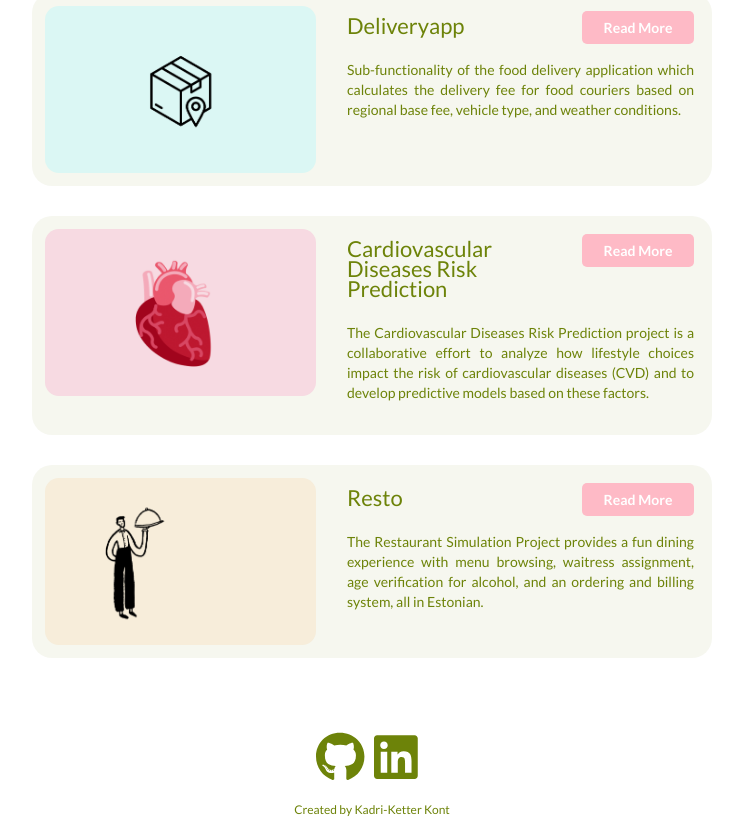
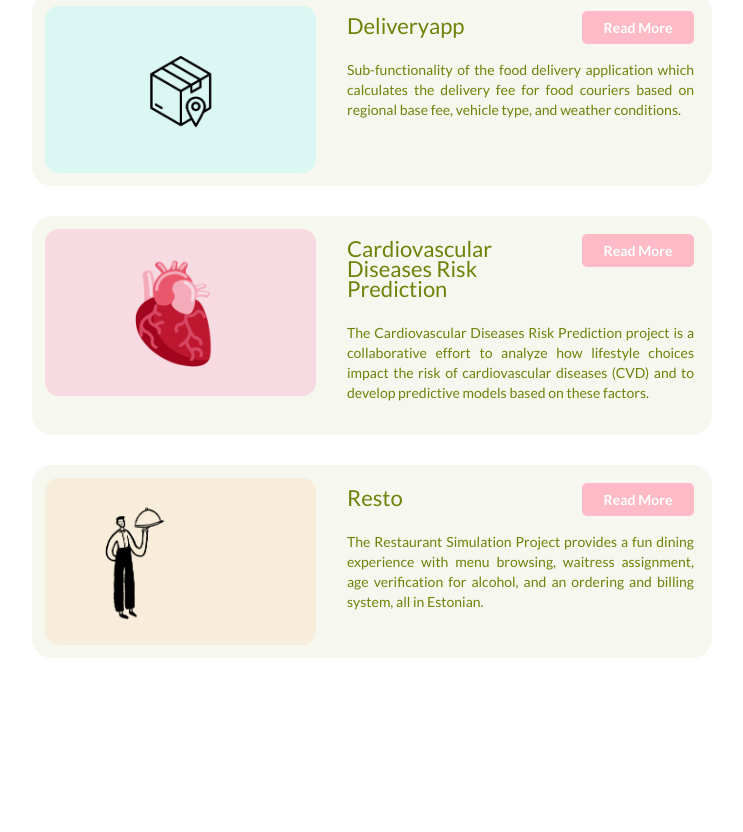
Before and after one commit to kkkont/portfolio, a React (Create React App) app: page /#/ in a window 1280 px wide. Shown: the part 1336-2168 px from the top of the page, without its empty margins (268-1011 px from the left). After the commit the page ends 2014 px from the top, so only its background shows below. Built offline with nearby package versions, Linux system fonts and the light colour scheme.

Commit message:
Got rid of the footer and other small changes

```diff
--- a/src/assets/data/projects.json
+++ b/src/assets/data/projects.json
@@ -3,7 +3,7 @@
     "id": 1,
     "title": "Recipe app",
     "shortDescription": "Web application dedicated to recipe sharing and storage. Users can create accounts, manage their recipes privately or publicly, and interact with others through comments and likes, enhancing their culinary experience.",
-    "detailedDescription": "NomNomNotebook is a web application for recipe sharing and storage. Users can create accounts, store their favorite recipes, and share them publicly with the community. Users can decide whether they want to make their recipes public for others to enjoy or keep them private only for themselves. Additionally, application allows users to interact with each other by liking and commenting on shared recipes. Each user has a personalized profile that they can update as needed, making it easy to manage their information. ",
+    "detailedDescription": "NomNomNotebook is a web application for recipe sharing and storage. Users can create accounts, store their favorite recipes, and share them publicly with the community. \nUsers can decide whether they want to make their recipes public for others to enjoy or keep them private only for themselves. Additionally, application allows users to interact with each other by liking and commenting on shared recipes. Each user has a personalized profile that they can update as needed, making it easy to manage their information. ",
     "image": "/images/nomnomnotebook.png",
     "repositoryLink": "https://github.com/kkkont/nomnomnotebook",
     "technologies": [
@@ -19,7 +19,7 @@
     "id": 2,
     "title": "Cinemate",
     "shortDescription": "Cinemate is an intuitive platform for browsing movies and viewing schedules. It features a seat selection algorithm, allowing users to choose their seats and check out effortlessly.",
-    "detailedDescription": "Cinemate is a cinema application designed to provide an user-friendly experience for selecting movies, viewing schedules, choosing seats, and completing bookings. The project is divided into two parts: the frontend and the backend, both available separately on my GitHub account. The frontend offers an interface that allows user to browse movies, view showtimes, select their seats, and proceed through checkout. The backend supports these features by managing movie data, seat availability, and seat recommendations. It also integrates with an external movie database to enhance movie details with ratings and summaries.",
+    "detailedDescription": "Cinemate is a cinema application designed to provide an user-friendly experience for selecting movies, viewing schedules, choosing seats, and completing bookings. \nThe project is divided into two parts: the frontend and the backend, both available separately on my GitHub account. The frontend offers an interface that allows user to browse movies, view showtimes, select their seats, and proceed through checkout. The backend supports these features by managing movie data, seat availability, and seat recommendations. It also integrates with an external movie database to enhance movie details with ratings and summaries.",
     "image": "/images/cinemate.png",
     "repositoryLink": "https://github.com/kkkont",
     "technologies": [
@@ -36,7 +36,7 @@
     "id": 3,
     "title": "Deliveryapp",
     "shortDescription": "Sub-functionality of the food delivery application which calculates the delivery fee for food couriers based on regional base fee, vehicle type, and weather conditions.",
-    "detailedDescription": "The Delivery Fee Calculator Application is a sub-functionality of a food delivery system designed to calculate delivery fees for food couriers. The application determines fees based on various factors, such as the base delivery fee in a specific city, the type of vehicle used, and current weather conditions. Weather data is fetched from an external API, allowing for real-time adjustments to delivery fees. Users can request delivery fee calculations through a RESTful API, providing input parameters such as city, vehicle type, and an optional date.",
+    "detailedDescription": "The Delivery Fee Calculator Application is a sub-functionality of a food delivery system designed to calculate delivery fees for food couriers. The application determines fees based on various factors, such as the base delivery fee in a specific city, the type of vehicle used, and current weather conditions. \nWeather data is fetched from an external API, allowing for real-time adjustments to delivery fees. Users can request delivery fee calculations through a RESTful API, providing input parameters such as city, vehicle type, and an optional date.",
     "image": "/images/delivery.png",
     "repositoryLink": "https://github.com/kkkont/deliveryapp",
     "technologies": ["Java", "Spring Boot", "H2 Database"]
@@ -45,7 +45,7 @@
     "id": 4,
     "title": "Cardiovascular Diseases Risk Prediction",
     "shortDescription": "The Cardiovascular Diseases Risk Prediction project is a collaborative effort to analyze how lifestyle choices impact the risk of cardiovascular diseases (CVD) and to develop predictive models based on these factors.",
-    "detailedDescription": "The Cardiovascular Diseases Risk Prediction project is a collaborative initiative that aims to analyze the impact of various lifestyle factors on the presence of cardiovascular diseases using a dedicated dataset. The project includes visualizations that illustrate relationships between factors such as general health, age, gender, BMI, exercise, smoking history, diabetes, and heart disease. The predictive model created for assessing cardiovascular disease risk achieved an accuracy of 95%, with AUC score of 0.99, demonstrating its effectiveness in identifying individuals at risk. ",
+    "detailedDescription": "The Cardiovascular Diseases Risk Prediction project is a collaborative initiative that aims to analyze the impact of various lifestyle factors on the presence of cardiovascular diseases using a dedicated dataset. \nThe project includes visualizations that illustrate relationships between factors such as general health, age, gender, BMI, exercise, smoking history, diabetes, and heart disease. The predictive model created for assessing cardiovascular disease risk achieved an accuracy of 95%, with AUC score of 0.99, demonstrating its effectiveness in identifying individuals at risk. ",
     "image": "/images/cardiovasc.png",
     "repositoryLink": "https://github.com/Roberta1400/Cardiovascular-Diseases-Risk-Prediction",
     "technologies": ["Python", "Jupyter Notebook"]
@@ -54,7 +54,7 @@
     "id": 5,
     "title": "Resto",
     "shortDescription": "The Restaurant Simulation Project provides a fun dining experience with menu browsing, waitress assignment, age verification for alcohol, and an ordering and billing system, all in Estonian.",
-    "detailedDescription": "The Restaurant Simulation Project is a collaborative effort to create a simple Java-based application that simulates the experience of dining at a restaurant using JavaFX and Gradle. Entirely in Estonian, this application allows users to interact with a virtual restaurant environment. Key features include reading the restaurant menu from a file for easy updates, randomly assigning one of four multiple waitresses to each user, and implementing an age verification system for ordering age-restricted items off the menu. Users can place multiple orders, request a bill, and have the bill details logged in a separate file.",
+    "detailedDescription": "The Restaurant Simulation Project is a collaborative effort to create a simple Java-based application that simulates the experience of dining at a restaurant using JavaFX and Gradle. Entirely in Estonian, this application allows users to interact with a virtual restaurant environment. \nKey features include reading the restaurant menu from a file for easy updates, randomly assigning one of four multiple waitresses to each user, and implementing an age verification system for ordering age-restricted items off the menu. Users can place multiple orders, request a bill, and have the bill details logged in a separate file.",
     "image": "/images/resto.png",
     "repositoryLink": "https://github.com/kkkont/resto",
     "technologies": ["Java"]
--- a/src/components/footer/Footer.css
+++ /dev/null
@@ -1,23 +0,0 @@
-footer {
-  display: flex;
-  flex-direction: column;
-  justify-content: center;
-  align-items: center;
-  margin-top: 50px;
-}
-.footer-links a {
-  color: var(--main-color);
-  margin-right: 10px;
-  font-size: 50px;
-}
-footer p {
-  font-family: "Lato", sans-serif;
-  font-weight: 400;
-  font-size: 12px;
-  color: var(--main-color);
-  line-height: 20px;
-}
-
-.footer-links a :hover {
-  color: #5b6d07;
-}
--- a/src/components/footer/Footer.js
+++ /dev/null
@@ -1,37 +0,0 @@
-import React, { useState, useEffect } from "react";
-import aboutData from "../../assets/data/about.json";
-import { FontAwesomeIcon } from "@fortawesome/react-fontawesome";
-import { faLinkedin, faGithub } from "@fortawesome/free-brands-svg-icons";
-import "./Footer.css";
-
-function Footer() {
-  const [aboutInfo, setAboutInfo] = useState({});
-
-  useEffect(() => {
-    setAboutInfo(aboutData);
-  }, []);
-  return (
-    <footer>
-      <div className="footer-links">
-        <a
-          href={aboutInfo.github}
-          target="_blank"
-          rel="noopener noreferrer"
-          aria-label="GitHub"
-        >
-          <FontAwesomeIcon icon={faGithub} />
-        </a>
-        <a
-          href={aboutInfo.linkedin}
-          target="_blank"
-          rel="noopener noreferrer"
-          aria-label="LinkedIn"
-        >
-          <FontAwesomeIcon icon={faLinkedin} />
-        </a>
-      </div>
-      <p>Created by Kadri-Ketter Kont</p>
-    </footer>
-  );
-}
-export default Footer;
--- a/src/pages/Home.js
+++ b/src/pages/Home.js
@@ -1,6 +1,5 @@
 import React, { useState, useEffect } from "react";
 import About from "../components/about/About";
-import Footer from "../components/footer/Footer";
 import ProjectCard from "../components/projectcard/ProjectCard"; // Ensure this is declared only once
 import projectsData from "../assets/data/projects.json";
 import Skillset from "../components/skillset/Skillset";
@@ -31,7 +30,6 @@ function Home() {
           ))}
         </div>
       </section>
-      <Footer />
     </div>
   );
 }
--- a/src/pages/ProjectPage.css
+++ b/src/pages/ProjectPage.css
@@ -108,6 +108,7 @@
   flex-direction: row;
   flex-wrap: nowrap;
   justify-content: start;
+  align-items: flex-start;
   border-radius: 20px;
   max-width: 750px;
   min-height: 191px;
--- a/src/pages/ProjectPage.js
+++ b/src/pages/ProjectPage.js
@@ -1,6 +1,5 @@
 import React, { useState, useEffect } from "react";
 import { useParams, useNavigate } from "react-router-dom";
-import Footer from "../components/footer/Footer";
 import projectsData from "../assets/data/projects.json";
 import { FontAwesomeIcon } from "@fortawesome/react-fontawesome";
 import { faSquareGit } from "@fortawesome/free-brands-svg-icons";
@@ -18,6 +17,19 @@ const ProjectPage = () => {
     );
     setProject(selectedProject);
   }, [id]);
+  const formatDescription = (text) => {
+    if (text) {
+      return text.split("\n").map((str, index) => (
+        <span key={index}>
+          {str}
+          <br />
+          <br />
+        </span>
+      ));
+    }
+
+    return null;
+  };
 
   if (!project) return <p>Loading...</p>;
 
@@ -55,7 +67,7 @@ const ProjectPage = () => {
       </div>
       <div className="projectpage-detailed-card">
         <p className="projectpage-detailed-description">
-          {project.detailedDescription}
+          {formatDescription(project.detailedDescription)}
         </p>
         <div className="projectpage-tech-used">
           <div className="tech-title">
@@ -69,7 +81,6 @@ const ProjectPage = () => {
           </ul>
         </div>
       </div>
-      <Footer />
     </div>
   );
 };
```
